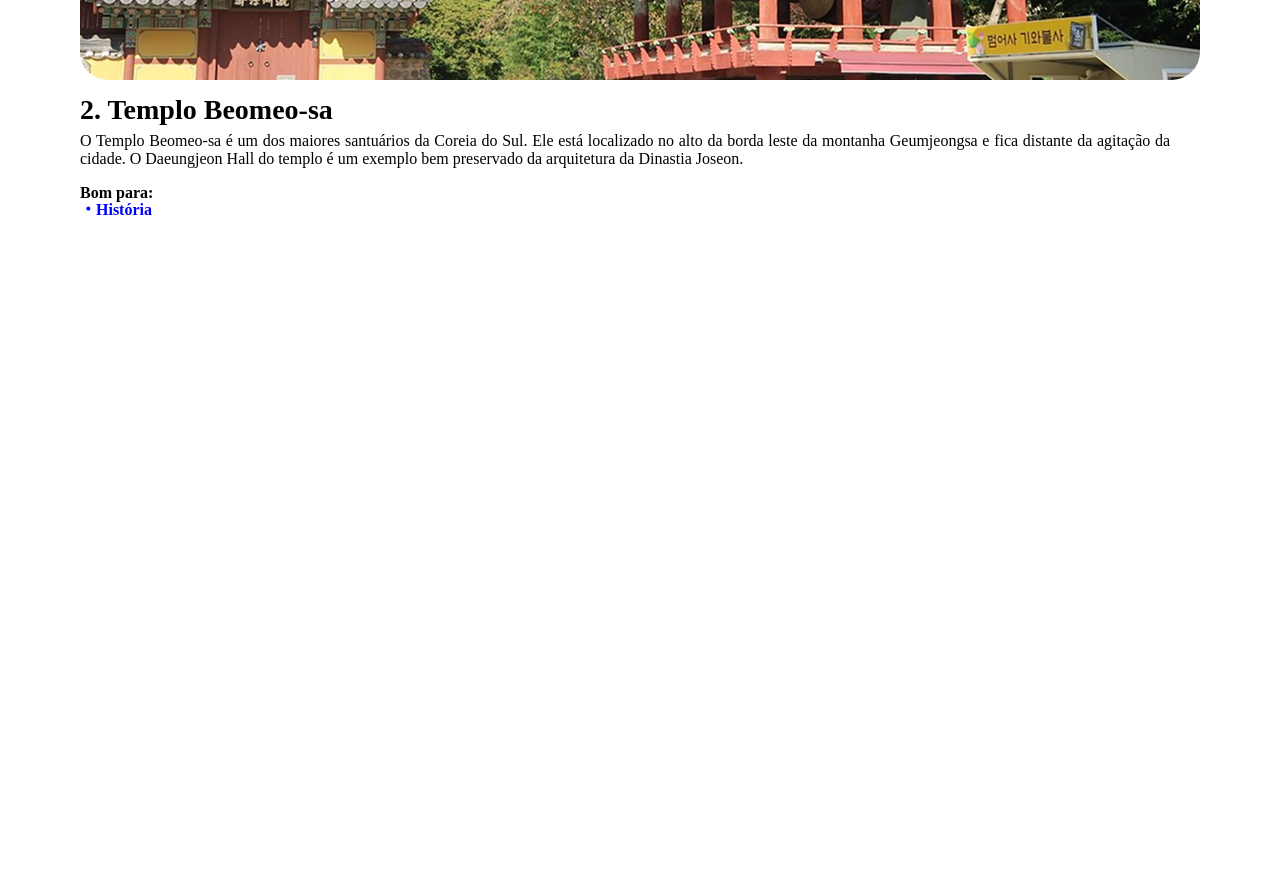
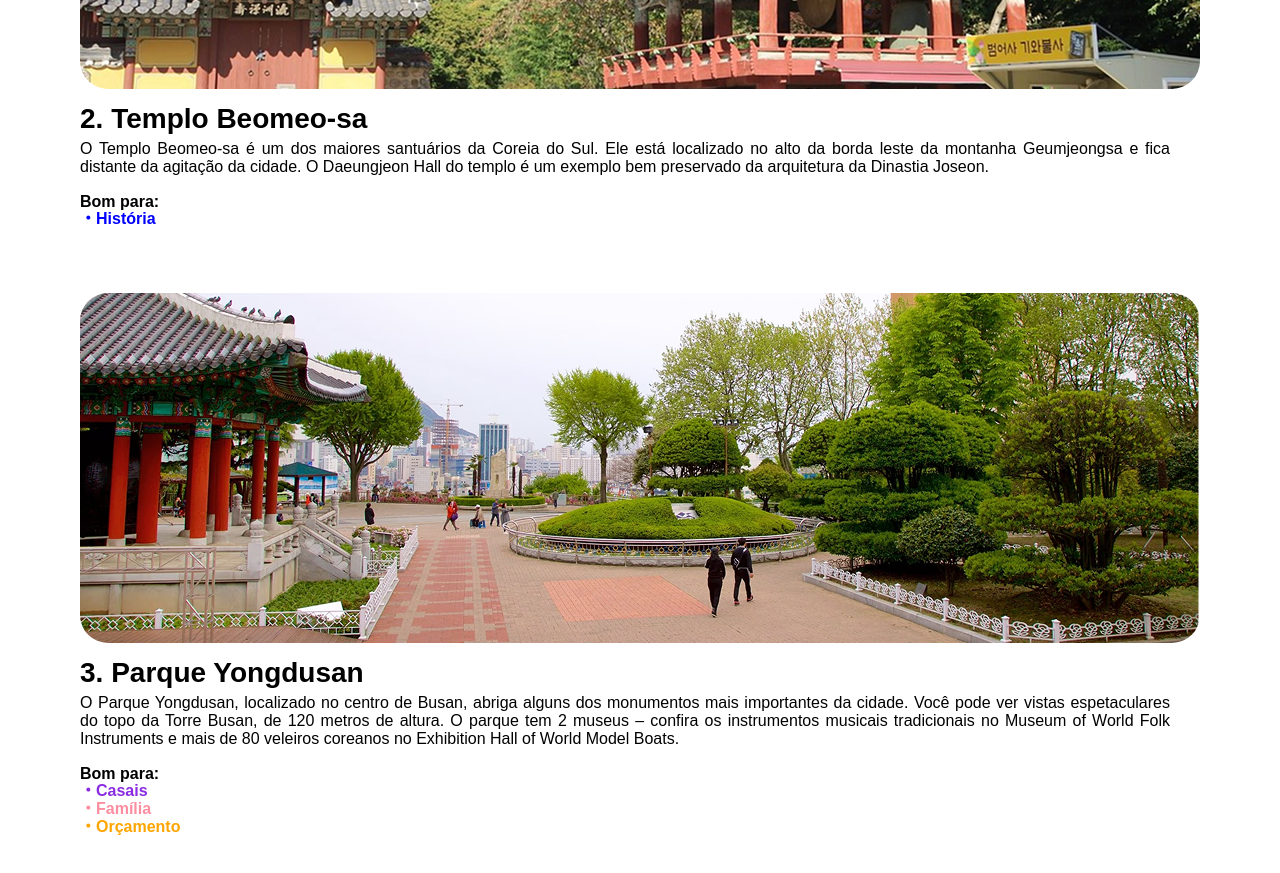
Before and after one commit to BernardoHV/proj-local-turistico, a plain HTML site: page index.html in a window 1280 px wide. Shown: the part 2013-2886 px from the top of the page. Before the commit the page ends 2313 px from the top, so only its background shows below. Drawn offline with Linux system fonts and the light colour scheme.

Commit message:
adicionei yongdusan, imagens e descricao

```diff
--- a/index.html
+++ b/index.html
@@ -41,6 +41,15 @@ Os santuários budistas que pontilham a costa e as montanhas de Busan têm uma a
 <p id="bompara">Bom para:</p>
 <p id="historia">・História</p>
 </section>
+
+<section><img src="/images/yongdusan-image.jpg" alt="yongdusan-image"><h3 id="tituloyongdusan">3. Parque Yongdusan</h3>
+<p id="descricaoyongdusan">O Parque Yongdusan, localizado no centro de Busan, abriga alguns dos monumentos mais importantes da cidade. Você pode ver vistas espetaculares do topo da Torre Busan, de 120 metros de altura. O parque tem 2 museus – confira os instrumentos musicais tradicionais no Museum of World Folk Instruments e mais de 80 veleiros coreanos no Exhibition Hall of World Model Boats.
+</p>
+<p id="bompara">Bom para:</p>
+<p id="casais">・Casais</p>
+<p id="familia">・Família</p>
+<p id="orçamento">・Orçamento</p>
+</section>
 </div>
 </body>
 </html>
--- a/style.css
+++ b/style.css
@@ -1,5 +1,6 @@
 
-body {margin: 80px;}
+body {margin: 80px;
+font-family: Arial, Helvetica, sans-serif;}
 
 img {border-radius: 28px;}
 
@@ -12,7 +13,7 @@ padding-bottom: 40px;}
 
 h1, h2{line-height: 10%;}
 
-#Haedong {margin-bottom: -6%;}
+#Haedong {margin-bottom: -5%;}
 h3 {font-size: 28px;}
 
 sub {font-size: 14px;
@@ -31,6 +32,16 @@ margin-top: -5%;}
 
 #descricaobeomeo {margin-top: -2%;}
 #descricaohaedong {margin-top: -2%;}
+#titulohaedong {margin-top: 10px;}
 #titulobeomeo {margin-top: 10px;}
+#descricaoyongdusan {margin-top: -2%;}
+#tituloyongdusan {margin-top: 10px;}
+
+#casais {color:blueviolet;}
+#familia{color:rgb(252, 142, 160);}
+#orçamento{color: orange;}
+
+#orçamento, #familia, #casais{font-weight: bold;
+  margin-top: -5%;}
 
 section {margin-top: 64px;}
```
